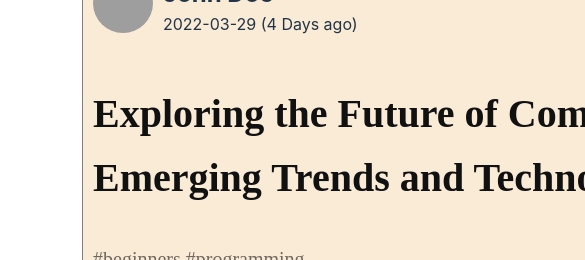
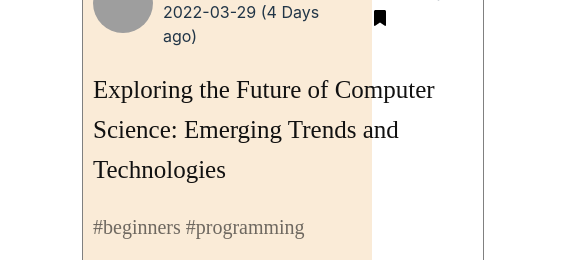
Before and after one commit to shimul-das/knowledge-cafe, a React (Vite) app: page / in a window 390 px wide. Shown: the part 544-804 px from the top of the page, 585 px wide, since content can reach past the window. Built offline with nearby package versions, Linux system fonts and the light colour scheme; grey boxes are pictures that could not be loaded.

Commit message:
overall update

```diff
--- a/src/Components/Blog/blog.css
+++ b/src/Components/Blog/blog.css
@@ -162,3 +162,26 @@
     margin-left: 10px;
 
 }
+/*
+for mobile responsive */
+@media (max-width: 480px) {
+    .product {
+        width: 400px;
+        height: 750px;
+        border: 1px solid gray;
+        border-radius: 8px;
+        position: relative;
+    }
+    .blog-title {
+        font-family: 'Exo 2';
+        font-style: normal;
+        font-weight: 300;
+        font-size: 25px;
+        line-height: 160%;
+        margin-left: 10px;
+        /* or 64px */
+
+
+        color: #111111;
+    }
+  }
--- a/src/Components/Blogs/Blogs.jsx
+++ b/src/Components/Blogs/Blogs.jsx
@@ -36,8 +36,8 @@ return (
         {/* <p>Summary:{counter.length}</p> */}
         <Counter counter={counter}></Counter>
         <div className='bookmark_container'>
-            <h3>Bookmarked Blogs : {bookmark.length}</h3>
-            <div> {bookmark.map(book=><Bookmark counter={counter}></Bookmark>)}</div>
+            <h3 className='bookmark-title'>Bookmarked Blogs : {bookmark.length}</h3>
+            <div> {bookmark.map(book=><Bookmark book={book}></Bookmark>)}</div>
         </div>
 
 
--- a/src/Components/Blogs/blogs.css
+++ b/src/Components/Blogs/blogs.css
@@ -1,16 +1,37 @@
-.shopContainer{
+.shopContainer {
     display: grid;
-    grid-template-columns:3fr 2fr;
+    grid-template-columns: 3fr 2fr;
 }
-.productContainer{
+
+.productContainer {
     margin: 50px;
     background-color: antiquewhite;
     display: grid;
     /* grid-template-columns: repeat(1,3fr); */
-    grid-template-columns:5fr;
+    grid-template-columns: 5fr;
     gap: 40px;
 }
 
-.bookmark_container{
-background-color:rgba(17, 17, 17, 0.05);;
+.bookmark_container {
+    background: rgba(17, 17, 17, 0.05);
+    padding: 10px;
 }
+
+.bookmark-title {
+    font-family: 'Exo 2';
+    font-style: normal;
+    font-weight: 700;
+    font-size: 24px;
+    line-height: 160%;
+    /* or 38px */
+
+
+    color: #111111;
+
+}
+
+@media (max-width: 480px) {
+    .shopContainer {
+     display: block;
+    }
+  }
--- a/src/Components/Bookmark/Bookmark.jsx
+++ b/src/Components/Bookmark/Bookmark.jsx
@@ -3,10 +3,10 @@ import React from 'react'
 import './bookmark.css'
 
 const Bookmark = (props) => {
+    const bookmark=props.book;
   return (
     <div className='bookmark'>
-
-        <p>Master Microsoft Power Platform and Become an In-Demand!</p>
+        <p>{bookmark.blogTitle}</p>
     </div>
   )
 }
--- a/src/Components/Bookmark/bookmark.css
+++ b/src/Components/Bookmark/bookmark.css
@@ -1,14 +1,12 @@
 .bookmark {
+    background-color: white;
+    font-family: 'Exo 2';
     padding: 10px;
-    background: rgba(96, 71, 236, 0.1);
-    font-family: 'Exo 2';
     font-style: normal;
-    font-weight: 700;
-    font-size: 24px;
+    font-weight: 600;
+    font-size: 18px;
     line-height: 160%;
-    margin-top: 50px;
-    /* or 38px */
-
-
-    color: #6047EC;
+    /* or 29px */
+    color: #111111;
+    margin-top: 10px;
 }
--- a/src/index.css
+++ b/src/index.css
@@ -26,8 +26,8 @@ a:hover {
 body {
   margin: 0;
   display: flex;
-  /* min-width: 320px;
-  min-height: 100vh; */
+  min-width: 320px;
+  min-height: 100vh;
 }
 
 h1 {
```
